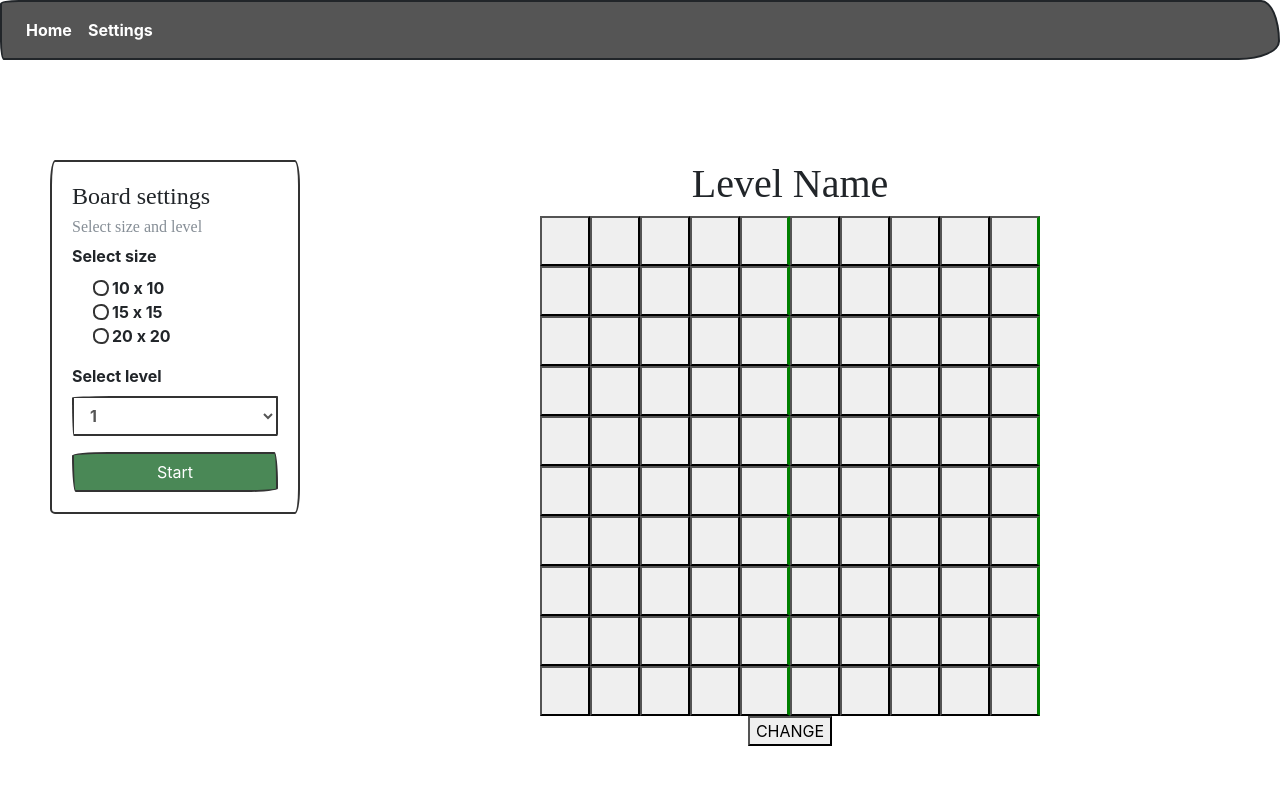
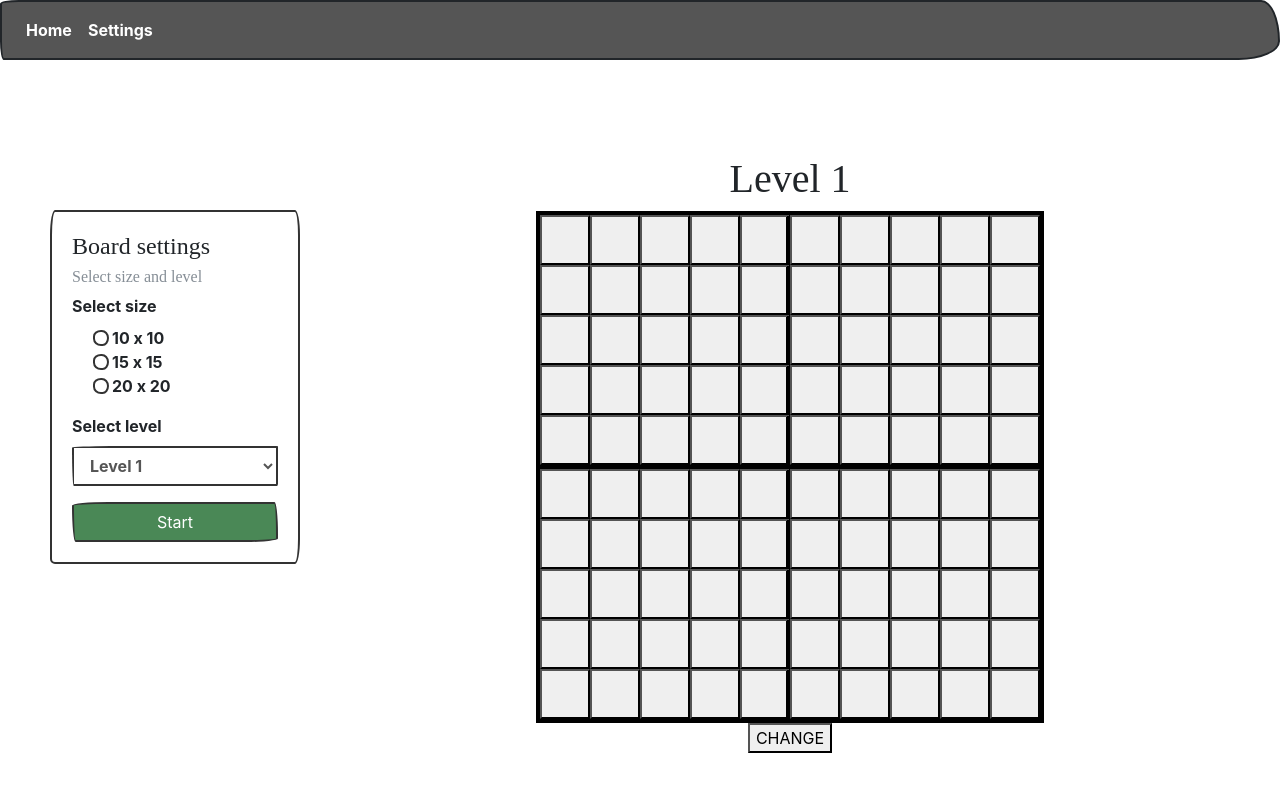
Before and after one commit to mkriventsev/KAJ-SEM, a React (Create React App) app: page / in a window 1280 px wide. Shown: the top 792 px of the page. Built offline with nearby package versions, Linux system fonts and the light colour scheme; a web font is replaced by a local one.

Commit message:
add game setting for board

```diff
--- a/src/screens/GameScreen/components/GameBoard/index.jsx
+++ b/src/screens/GameScreen/components/GameBoard/index.jsx
@@ -5,8 +5,10 @@ import GameSquare from '../GameSquare';
 export default class GameBoard extends Component {
     constructor(props) {
         super(props);
+        const {size} = this.props
+        console.log(size)
         this.state = {
-            squares: [...Array(10)].map(() => Array(10).fill(null)),
+            squares: [...Array(size)].map(() => Array(size).fill(null)),
             isFill: true,
             xIsNext: true,
         };
@@ -68,7 +70,9 @@ export default class GameBoard extends Component {
         console.log(this.state.squares);
         return (
             <div>
+                <div className='board-container'>
                 {this.renderSquares()}
+                </div>
                 <button onClick={() => {
                     this.setState({
                         isFill: !this.state.isFill
--- a/src/screens/GameScreen/components/GameBoard/styles.scss
+++ b/src/screens/GameScreen/components/GameBoard/styles.scss
@@ -1,3 +1,12 @@
+@import '../../../../styles/mixins.scss';
+
+.board-container {
+    border: 4px solid black;
+}
+
 .game-row {
     display: flex;
+    @include each(5){
+        border-bottom: 4px solid black;
+    }
 }
--- a/src/screens/GameScreen/components/GameSettings/index.jsx
+++ b/src/screens/GameScreen/components/GameSettings/index.jsx
@@ -2,11 +2,19 @@ import React, { Component } from 'react'
 import './styles.scss'
 
 export default class GameSettings extends Component {
+    constructor(props) {
+        super(props);
+        this.state = {
+            levelName: 'Level 1',
+            size: 10,
+        };
+    }
+
     renderSizeSelector() {
         return [10, 15, 20].map(item => (
             <div class="form-check disabled">
                 <label class="form-check-label">
-                    <input type="radio" class="form-check-input" name="optionsRadios" value={item} />
+                    <input onClick={this.onSelectSize} type="radio" class="form-check-input" name="optionsRadios" value={item} />
                     {item} x {item}
                 </label>
             </div>
@@ -15,9 +23,24 @@ export default class GameSettings extends Component {
     }
     renderLevelSelector() {
         return [1, 2, 3, 4, 5, 15, 20].map(item => (
-            <option>{item}</option>
+            <option>Level {item}</option>
         ))
     }
+
+    onSelectLevel = (e) => {
+        this.setState({...this.state, levelName: e.target.value})
+    }
+
+    onSelectSize = (e) => {
+        this.setState({...this.state, size: parseInt(e.target.value)})
+    }
+
+    startGame = () => {
+        console.log(this.state.levelName, this.props)
+
+        this.props.onChangeSettings(this.state)
+    }
+
     render() {
         return (
             <aside>
@@ -32,11 +55,11 @@ export default class GameSettings extends Component {
                             </fieldset>
 
                             <label for="exampleSelect1">Select level</label>
-                            <select class="form-control" id="exampleSelect1">
+                            <select onChange={this.onSelectLevel} class="form-control" id="exampleSelect1">
                                 {this.renderLevelSelector()}
                             </select>
                         </div>
-                        <button type="button" class="btn btn-primary start-game-button">Start</button>
+                        <button onClick={this.startGame} type="button" class="btn btn-primary start-game-button">Start</button>
                     </div>
                 </div>
             </aside>
--- a/src/screens/GameScreen/components/GameSquare/styles.scss
+++ b/src/screens/GameScreen/components/GameSquare/styles.scss
@@ -1,11 +1,6 @@
 @import '../../../../styles/colors.scss';
+@import '../../../../styles/mixins.scss';
 
-
-@mixin each($num) {
-    &:nth-child(#{$num}n) {
-      @content
-    }
-  }
 
 .game-square{
     height: 50px;
@@ -13,9 +8,7 @@
     margin: 0 auto;
     font-size: 35px;
     @include each(5){
-        // margin-bottom: 3px;
-        // margin-right: 2px;
-        border-right: 3px solid green;
+        border-right: 4px solid black;
     }
 
 }
--- a/src/screens/GameScreen/index.jsx
+++ b/src/screens/GameScreen/index.jsx
@@ -6,15 +6,37 @@ import GameBoard from './components/GameBoard'
 
 
 export default class GameScreen extends Component {
+    constructor(props) {
+        super(props);
+        this.state = {
+            levelName: 'Level 1',
+            size: 10,
+        };
+    }
+
+    onChangeLevel = (levelName) => {
+        this.setState({...this.state, levelName})
+        console.log(this.state, 'dds')
+    }
+
+    onChangeSize = (size) => {
+        this.setState({...this.state, size})
+    }
+
+    onChangeSettings = (settings) => {
+        this.setState(settings)
+    }
+
     render() {
+        console.log(this.state.levelName, this.state.size, 'd')
         return (
             <div>
                 <Navigation />
                 <div className='game-screen-container'>
-                    <GameSettings />
+                    <GameSettings onChangeSettings={this.onChangeSettings} />
                     <div className='game-container'>
-                        <h1>Level Name</h1>
-                        <GameBoard />
+        <h1>{this.state.levelName}</h1>
+                        <GameBoard size={this.state.size} />
                     </div>
                 </div>
             </div>
--- a/src/screens/GameScreen/styles.scss
+++ b/src/screens/GameScreen/styles.scss
@@ -5,7 +5,7 @@
         height: 100vh;
         align-items: flex-start;
         padding: 0 50px;
-        margin-top: 100px;
+        margin-top: 150px;
 
         .game-container {
             margin-left: 50px;
@@ -14,5 +14,6 @@
                 display: flex;
                 flex-direction: column;
                 align-items: center;
+                margin-top: -55px;
         }
 }
--- /dev/null
+++ b/src/styles/mixins.scss
@@ -0,0 +1,8 @@
+
+@mixin each($num) {
+    &:nth-child(#{$num}n) {
+        &:not(:last-child) {
+            @content
+        }
+    }
+  }
```
